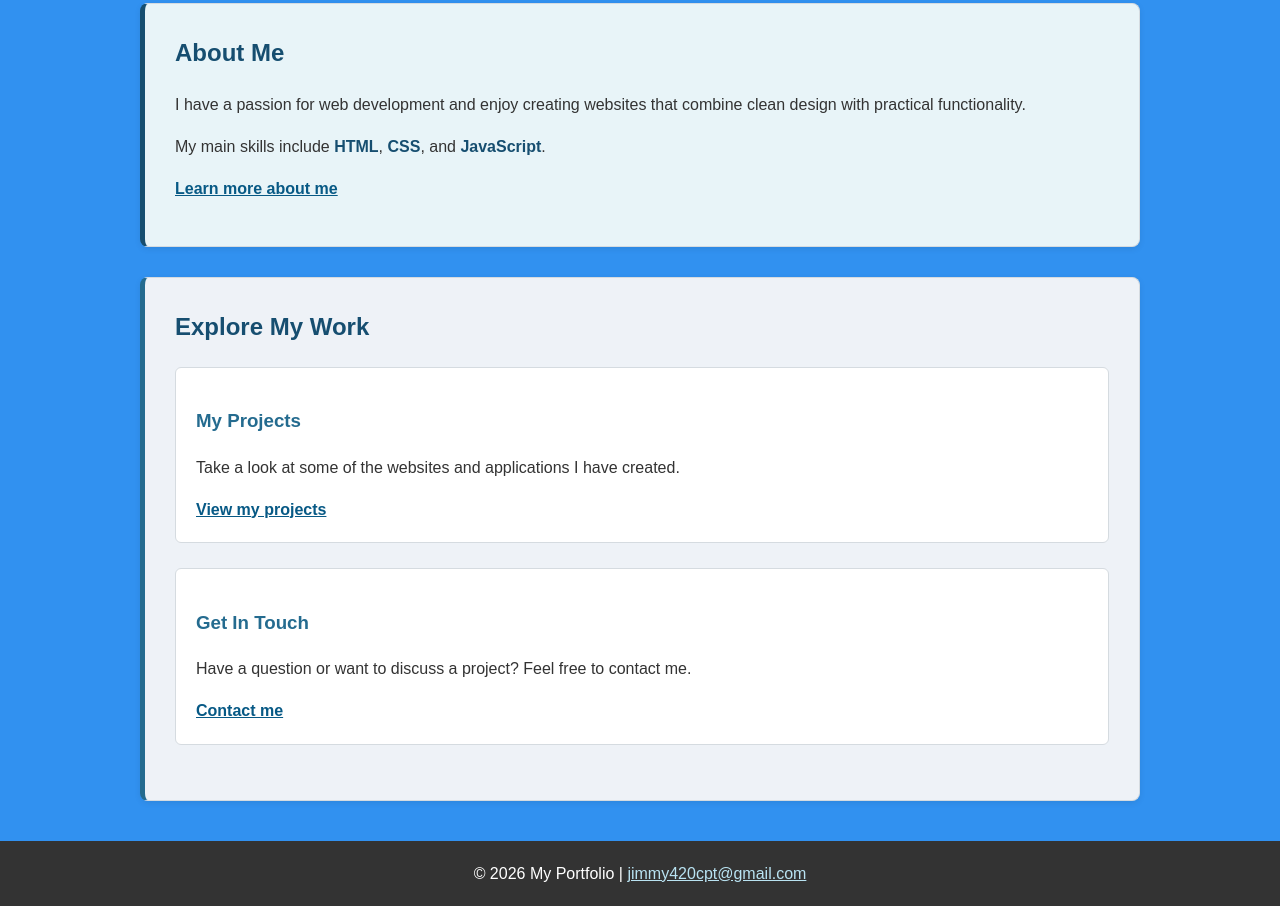
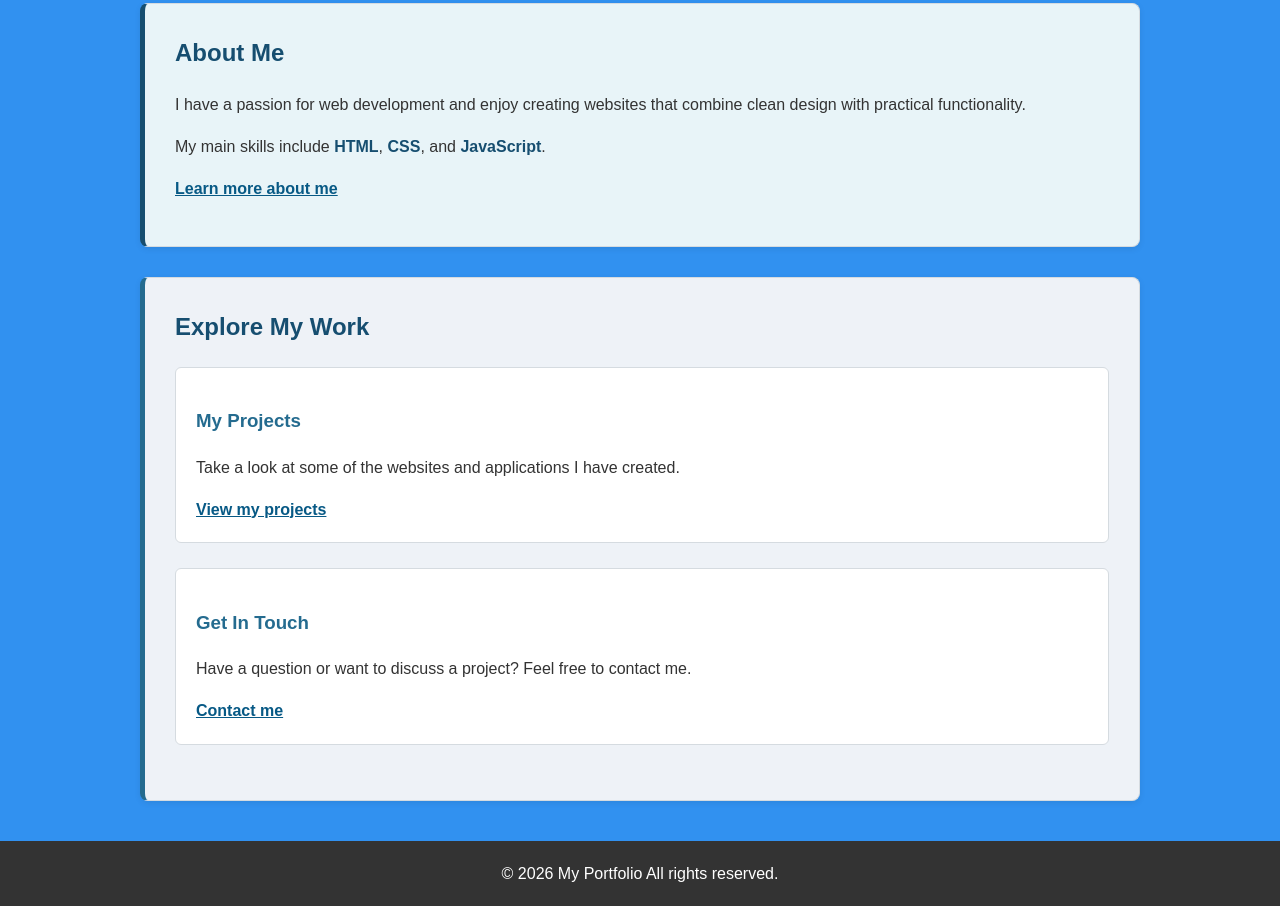
Before and after one commit to wesleyhenry-creator/Capstone-Debug-template, a plain HTML site: page portfolio/index.html in a window 1280 px wide. Shown: the part 880-1786 px from the top of the page. Drawn offline with Linux system fonts and the light colour scheme.

Commit message:
updated Index footer

```diff
--- a/portfolio/index.html
+++ b/portfolio/index.html
@@ -104,10 +104,7 @@
 
     <footer class="footer">
         <p>
-            &copy; 2026 My Portfolio |
-            <a href="mailto:jimmy420cpt@gmail.com">
-                jimmy420cpt@gmail.com
-            </a>
+            &copy; 2026 My Portfolio All rights reserved.
         </p>
     </footer>
 </body>
```
